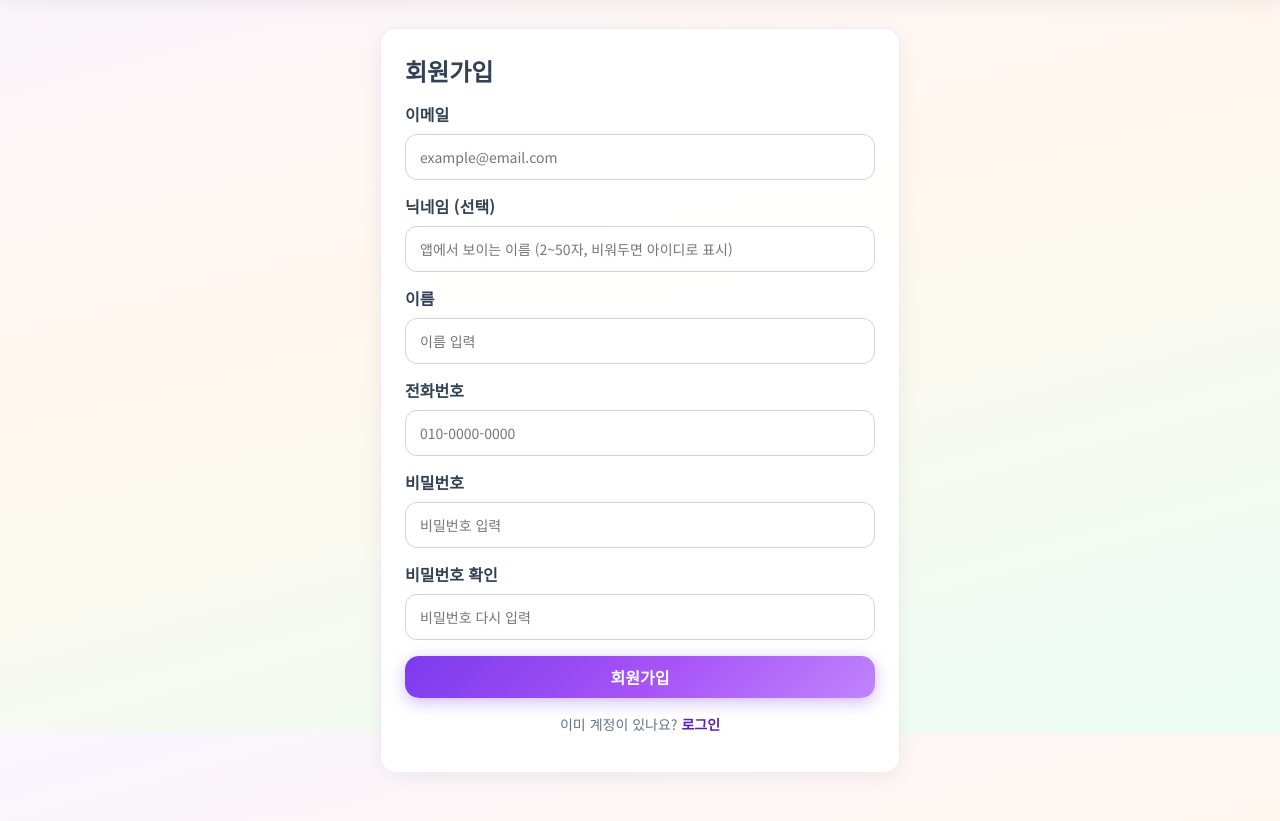
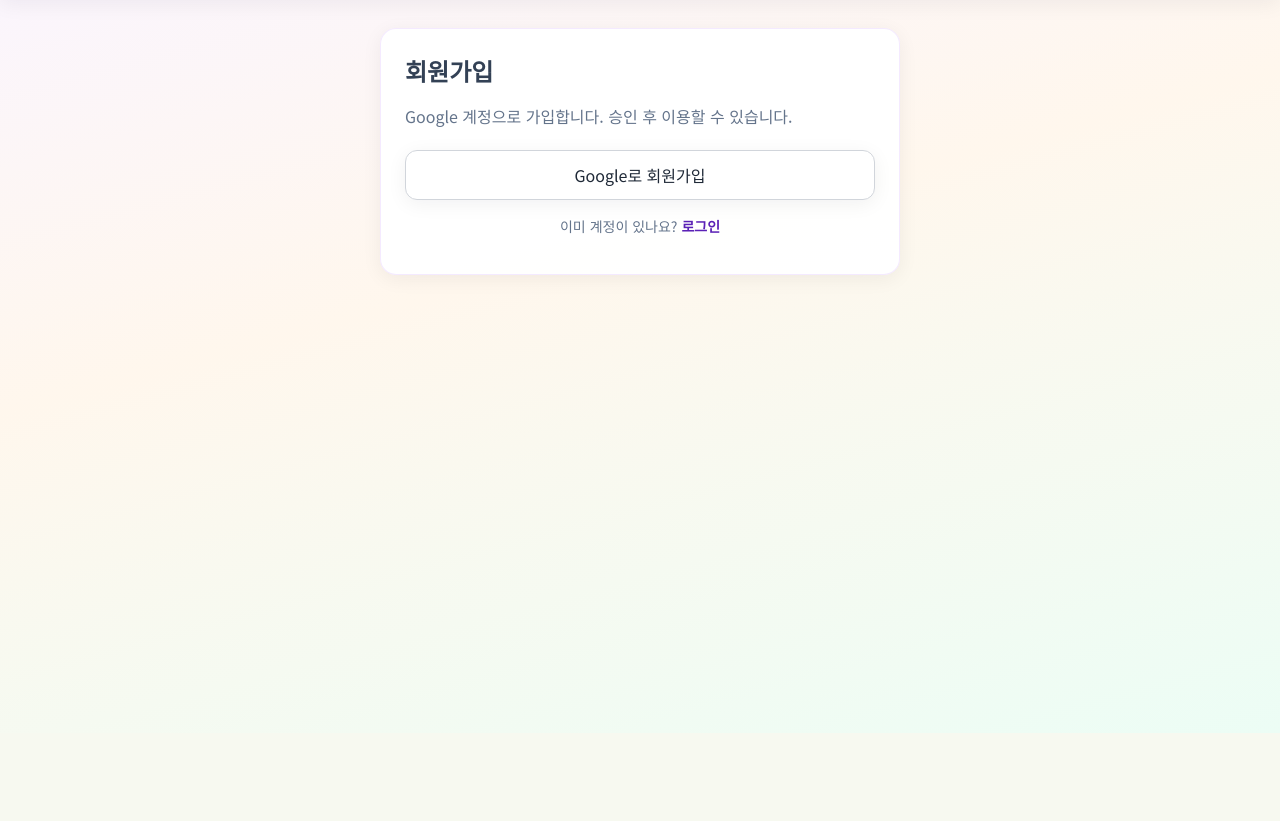
Before and after one commit to geniusKing0214/-, a FastAPI app: page /register in a window 1280 px wide. Shown: the part 67-888 px from the top of the page. After the commit the page ends 342 px from the top, so only its background shows below. Run offline with FastAPI, Linux system fonts and the light colour scheme.

Commit message:
feat(auth): Google-only login/register; profile self-service nickname; register uses login template
Made-with: Cursor

```diff
--- a/app/main.py
+++ b/app/main.py
@@ -70,19 +70,17 @@ def _login_url_with_next(request: Request) -> str:
     return "/login"
 
 
-def _is_social_login_user(user: User) -> bool:
-    return bool(getattr(user, "google_sub", None) or getattr(user, "firebase_uid", None))
-
-
 def _firebase_login_template_ctx(safe_next: Optional[str]) -> dict[str, Any]:
-    ctx: dict[str, Any] = {"firebase_auth_enabled": False}
-    if not firebase_google_login_ready():
-        return ctx
+    """웹 SDK용 config는 키만 있으면 넘김. 서버 검증까지 되면 firebase_auth_enabled=True."""
+    ctx: dict[str, Any] = {
+        "firebase_auth_enabled": False,
+        "firebase_config": None,
+    }
     cfg = get_firebase_web_config()
-    if not cfg:
-        return ctx
-    ctx["firebase_auth_enabled"] = True
-    ctx["firebase_config"] = cfg
+    if cfg:
+        ctx["firebase_config"] = cfg
+    if cfg and firebase_google_login_ready():
+        ctx["firebase_auth_enabled"] = True
     if safe_next:
         ctx["login_next"] = safe_next
     return ctx
@@ -339,102 +337,15 @@ def render(
 
 @app.get("/register", response_class=HTMLResponse)
 def register_page(request: Request, db: Session = Depends(get_db)):
-    return render(request, "register.html", {}, db)
+    ctx: dict[str, Any] = _firebase_login_template_ctx(None)
+    ctx["auth_mode"] = "register"
+    ctx["page_title"] = "회원가입"
+    return render(request, "login.html", ctx, db)
 
 
 @app.post("/register")
-def register(
-    request: Request,
-    username: str = Form(...),
-    password: str = Form(...),
-    password_confirm: str = Form(...),
-    nickname: Optional[str] = Form(None),
-    name: Optional[str] = Form(None),
-    phone: Optional[str] = Form(None),
-    is_admin: Optional[str] = Form(None),
-    db: Session = Depends(get_db),
-):
-    username = username.strip()
-    password = password.strip()
-    password_confirm = password_confirm.strip()
-    if name is not None:
-        name = name.strip() or None
-    if phone is not None:
-        phone = phone.strip() or None
-    nick_clean = (nickname or "").strip() or None
-    if nick_clean is not None:
-        if len(nick_clean) < 2:
-            return render(
-                request,
-                "register.html",
-                {"error": "닉네임은 2자 이상이거나 비워두세요."},
-                db,
-            )
-        if len(nick_clean) > 50:
-            return render(
-                request,
-                "register.html",
-                {"error": "닉네임은 50자 이하로 입력해주세요."},
-                db,
-            )
-
-    if password != password_confirm:
-        return render(
-            request,
-            "register.html",
-            {"error": "비밀번호와 비밀번호 확인이 일치하지 않습니다."},
-            db,
-        )
-
-    if len(username) < 2:
-        return render(
-            request,
-            "register.html",
-            {"error": "아이디는 2자 이상 입력해주세요."},
-            db,
-        )
-
-    if len(username) > 255:
-        return render(
-            request,
-            "register.html",
-            {"error": "아이디(이메일)는 255자 이하로 입력해주세요."},
-            db,
-        )
-
-    if len(password) < 4:
-        return render(
-            request,
-            "register.html",
-            {"error": "비밀번호는 최소 4자 이상이어야 합니다."},
-            db,
-        )
-
-    exists = db.query(User).filter(User.username == username).first()
-    if exists:
-        return render(
-            request,
-            "register.html",
-            {"error": "이미 존재하는 아이디입니다."},
-            db,
-        )
-
-    user = User(
-        username=username,
-        nickname=nick_clean,
-        password=hash_password(password),
-        is_admin=bool(is_admin),
-        approval_status="approved" if bool(is_admin) else "pending_approval",
-    )
-    db.add(user)
-    db.commit()
-    if user.is_admin:
-        return redirect("/login")
-    reg_ctx: dict[str, Any] = {
-        "success": "회원가입이 완료되었습니다. 관리자 승인 후 로그인할 수 있습니다.",
-        **_firebase_login_template_ctx(None),
-    }
-    return render(request, "login.html", reg_ctx, db)
+def register_post_legacy(request: Request):
+    return redirect("/register", status_code=status.HTTP_303_SEE_OTHER)
 
 
 @app.get("/login", response_class=HTMLResponse)
@@ -445,6 +356,8 @@ def login_page(
 ):
     safe_next = _safe_internal_redirect_path(next)
     ctx: dict[str, Any] = _firebase_login_template_ctx(safe_next)
+    ctx["auth_mode"] = "login"
+    ctx["page_title"] = "로그인"
     err = (request.query_params.get("error") or "").strip()
     if err == "google_failed":
         ctx["error"] = "Google 로그인에 실패했습니다. 다시 시도해 주세요."
@@ -460,55 +373,8 @@ def login_page(
 
 
 @app.post("/login")
-def login(
-    request: Request,
-    username: str = Form(...),
-    password: str = Form(...),
-    next: Optional[str] = Form(None),
-    db: Session = Depends(get_db),
-):
-    safe_next = _safe_internal_redirect_path((next or "").strip())
-    login_ctx: dict[str, Any] = _firebase_login_template_ctx(safe_next)
-    if safe_next:
-        login_ctx["login_next"] = safe_next
-
-    user = db.query(User).filter(User.username == username.strip()).first()
-    if user and _is_social_login_user(user):
-        return render(
-            request,
-            "login.html",
-            {
-                **login_ctx,
-                "error": "이 계정은 Google 로그인을 사용해 주세요.",
-            },
-            db,
-        )
-
-    if not user or not verify_password(password, user.password):
-        return render(
-            request,
-            "login.html",
-            {**login_ctx, "error": "아이디 또는 비밀번호가 올바르지 않습니다."},
-            db,
-        )
-
-    approval_status = _get_user_approval_status(user)
-    if approval_status != "approved":
-        if approval_status == "pending_approval":
-            message = "관리자 승인 대기 중입니다. 승인 후 로그인 가능합니다."
-        elif approval_status == "rejected":
-            message = "계정이 관리자에 의해 거절되었습니다. 관리자에게 문의해주세요."
-        else:
-            message = "계정 상태를 확인할 수 없습니다. 관리자에게 문의해주세요."
-        return render(
-            request,
-            "login.html",
-            {**login_ctx, "error": message},
-            db,
-        )
-
-    request.session["user_id"] = user.id
-    return redirect(safe_next or "/")
+def login_post_legacy(request: Request):
+    return redirect("/login", status_code=status.HTTP_303_SEE_OTHER)
 
 
 @app.get("/logout")
@@ -629,9 +495,8 @@ def profile_page(
         request,
         "profile.html",
         {
-            "page_title": "프로필",
+            "page_title": "내 정보",
             "profile_success": updated == "1",
-            "nickname_admin_only": _is_social_login_user(user),
         },
         db,
         current_user=user,
@@ -647,25 +512,13 @@ def profile_update(
     user = get_current_user(request, db)
     if not user:
         return redirect("/login")
-    if _is_social_login_user(user):
-        return render(
-            request,
-            "profile.html",
-            {
-                "page_title": "프로필",
-                "error": "Google 로그인 계정의 닉네임은 관리자(회원 목록)에서만 변경할 수 있습니다.",
-                "nickname_admin_only": True,
-            },
-            db,
-            current_user=user,
-        )
     nick = nickname.strip()
     if nick and len(nick) < 2:
         return render(
             request,
             "profile.html",
             {
-                "page_title": "프로필",
+                "page_title": "내 정보",
                 "error": "닉네임은 2자 이상이거나 비워두세요.",
             },
             db,
@@ -676,7 +529,7 @@ def profile_update(
             request,
             "profile.html",
             {
-                "page_title": "프로필",
+                "page_title": "내 정보",
                 "error": "닉네임은 50자 이하로 입력해주세요.",
             },
             db,
--- a/app/templates/login.html
+++ b/app/templates/login.html
@@ -1,159 +1,111 @@
 {% extends "base.html" %}
 
-
+{% set auth_mode = auth_mode | default("login") %}
 
 {% block content %}
-
 <section class="card form-card">
-
+    {% if auth_mode == "register" %}
+    <h1>회원가입</h1>
+    <p class="subtext">Google 계정으로 가입합니다. 승인 후 이용할 수 있습니다.</p>
+    {% else %}
     <h1>로그인</h1>
-
-
+    <p class="subtext">Google 계정으로 로그인합니다.</p>
+    {% endif %}
 
     {% if error %}
-
     <div class="alert error">{{ error }}</div>
-
     {% endif %}
 
-
-
     {% if success %}
-
     <div class="alert success">{{ success }}</div>
-
     {% endif %}
 
-
-
-    <form method="post" action="/login">
-
-        {% if login_next %}
-
-        <input type="hidden" name="next" value="{{ login_next }}">
-
-        {% endif %}
-
-        <label for="username">이메일</label>
-
-        <input type="email" id="username" name="username" placeholder="example@email.com" required autocomplete="username">
-
-
-
-        <label for="password">비밀번호</label>
-
-        <input type="password" id="password" name="password" placeholder="비밀번호 입력" required autocomplete="current-password">
-
-
-
-        <button type="submit" class="btn btn-primary full">로그인</button>
-
-    </form>
-
-
-
-    {% if firebase_auth_enabled %}
-
-    <div class="oauth-divider"><span>또는</span></div>
-
-    <button type="button" class="btn btn-google full" id="firebaseGoogleBtn">Google로 계속하기</button>
-
+    <button type="button" class="btn btn-google full" id="firebaseGoogleBtn">
+        {% if auth_mode == "register" %}Google로 회원가입{% else %}Google로 로그인{% endif %}
+    </button>
     <p class="alert error oauth-inline-error" id="firebaseLoginError" hidden></p>
 
+    {% if firebase_config %}
     <script src="https://www.gstatic.com/firebasejs/10.14.1/firebase-app-compat.js"></script>
-
     <script src="https://www.gstatic.com/firebasejs/10.14.1/firebase-auth-compat.js"></script>
+    {% endif %}
 
     <script>
+    (function () {
+        var btn = document.getElementById("firebaseGoogleBtn");
+        var errEl = document.getElementById("firebaseLoginError");
+        var nextPath = {{ (login_next or "") | tojson }};
+        var hasWebConfig = {{ 'true' if firebase_config else 'false' }};
+        var serverReady = {{ 'true' if firebase_auth_enabled else 'false' }};
+        if (!btn || !errEl) return;
 
-    (function () {
-
-        var cfg = {{ firebase_config | tojson }};
-
-        var nextPath = {{ (login_next or "") | tojson }};
-
-        firebase.initializeApp(cfg);
-
-        var btn = document.getElementById("firebaseGoogleBtn");
-
-        var errEl = document.getElementById("firebaseLoginError");
-
-        if (!btn) return;
+        function showErr(msg) {
+            errEl.textContent = msg;
+            errEl.hidden = false;
+        }
 
         btn.addEventListener("click", function () {
-
             errEl.hidden = true;
-
             errEl.textContent = "";
 
+            if (!hasWebConfig) {
+                showErr("Google 로그인을 쓰려면 서버에 Firebase 웹 설정이 필요합니다. Render 환경 변수 FIREBASE_WEB_API_KEY, FIREBASE_AUTH_DOMAIN, FIREBASE_PROJECT_ID 와 서비스 계정 JSON(FIREBASE_CREDENTIALS_JSON)을 확인해 주세요.");
+                return;
+            }
+
+            var cfg = {{ firebase_config | tojson }};
+            if (!firebase.apps || !firebase.apps.length) {
+                firebase.initializeApp(cfg);
+            }
+
             var provider = new firebase.auth.GoogleAuthProvider();
-
             firebase.auth().signInWithPopup(provider)
-
                 .then(function (result) { return result.user.getIdToken(); })
-
                 .then(function (idToken) {
-
                     return fetch("/auth/firebase/session", {
-
                         method: "POST",
-
                         headers: {
-
                             "Content-Type": "application/json",
-
                             "Accept": "application/json"
-
                         },
-
                         body: JSON.stringify({ id_token: idToken, next: nextPath })
-
                     });
-
                 })
-
-                .then(function (r) { return r.json().then(function (data) { return { ok: r.ok, data: data }; }); })
-
+                .then(function (r) {
+                    return r.json().then(function (data) {
+                        return { ok: r.ok, status: r.status, data: data };
+                    });
+                })
                 .then(function (res) {
-
-                    if (res.ok && res.data.ok && res.data.redirect) {
-
+                    if (res.ok && res.data && res.data.ok && res.data.redirect) {
                         window.location.href = res.data.redirect;
-
                         return;
-
                     }
-
-                    errEl.textContent = (res.data && res.data.detail) ? res.data.detail : "로그인에 실패했습니다.";
-
-                    errEl.hidden = false;
-
+                    var msg = (res.data && res.data.detail) ? res.data.detail : "로그인에 실패했습니다.";
+                    if (!serverReady && res.status === 503) {
+                        msg = "서버에 Firebase 서비스 계정이 설정되지 않았습니다. FIREBASE_CREDENTIALS_JSON(또는 FIREBASE_JSON)을 Render Secret에 넣었는지 확인해 주세요.";
+                    }
+                    showErr(msg);
                 })
-
-                .catch(function () {
-
-                    errEl.textContent = "Google 로그인이 취소되었거나 오류가 발생했습니다.";
-
-                    errEl.hidden = false;
-
+                .catch(function (err) {
+                    var m = "Google 로그인이 취소되었거나 오류가 발생했습니다.";
+                    if (err && err.code === "auth/unauthorized-domain") {
+                        m = "이 사이트 도메인이 Firebase 콘솔의 Authentication → 설정 → 승인된 도메인에 등록되어 있지 않습니다.";
+                    } else if (err && err.message) {
+                        m = m + " (" + err.message + ")";
+                    }
+                    showErr(m);
                 });
-
         });
-
     })();
-
     </script>
 
-    {% endif %}
-
-
-
     <p class="form-bottom">
-
+        {% if auth_mode == "register" %}
+        이미 계정이 있나요? <a href="/login">로그인</a>
+        {% else %}
         계정이 없나요? <a href="/register">회원가입</a>
-
+        {% endif %}
     </p>
-
 </section>
-
 {% endblock %}
--- a/app/templates/register.html
+++ b/app/templates/register.html
@@ -1,85 +1,3 @@
 {% extends "base.html" %}
-
-{% block content %}
-<section class="card form-card">
-    <h1>회원가입</h1>
-
-    {% if error %}
-    <div class="alert error">{{ error }}</div>
-    {% endif %}
-
-    {% if success %}
-    <div class="alert success">{{ success }}</div>
-    {% endif %}
-
-    <form method="post" action="/register">
-        <label for="username">이메일</label>
-        <input
-            type="email"
-            id="username"
-            name="username"
-            placeholder="example@email.com"
-            required
-            autocomplete="username"
-        >
-
-        <label for="nickname">닉네임 (선택)</label>
-        <input
-            type="text"
-            id="nickname"
-            name="nickname"
-            placeholder="앱에서 보이는 이름 (2~50자, 비워두면 아이디로 표시)"
-            maxlength="50"
-            autocomplete="nickname"
-        >
-
-        <label for="name">이름</label>
-        <input
-            type="text"
-            id="name"
-            name="name"
-            placeholder="이름 입력"
-            autocomplete="name"
-        >
-
-        <label for="phone">전화번호</label>
-        <input
-            type="tel"
-            id="phone"
-            name="phone"
-            placeholder="010-0000-0000"
-            autocomplete="tel"
-        >
-
-        <label for="password">비밀번호</label>
-        <input
-            type="password"
-            id="password"
-            name="password"
-            placeholder="비밀번호 입력"
-            required
-            autocomplete="new-password"
-        >
-
-        <label for="password_confirm">비밀번호 확인</label>
-        <input
-            type="password"
-            id="password_confirm"
-            name="password_confirm"
-            placeholder="비밀번호 다시 입력"
-            required
-            autocomplete="new-password"
-        >
-
-        <!-- 🔥 중요: 반드시 type="submit" -->
-        <button type="submit" class="btn btn-primary full">
-            회원가입
-        </button>
-    </form>
-
-    <p class="form-bottom">
-        이미 계정이 있나요?
-        <a href="/login">로그인</a>
-    </p>
-</section>
-{% endblock %}
+{# 레거시 파일입니다. 앱은 /register 에서 login.html(구글 회원가입)을 사용합니다. #}
+{% block content %}{% endblock %}
```
Also changed, not shown: app/templates/profile.html (+6 -30 lines).
